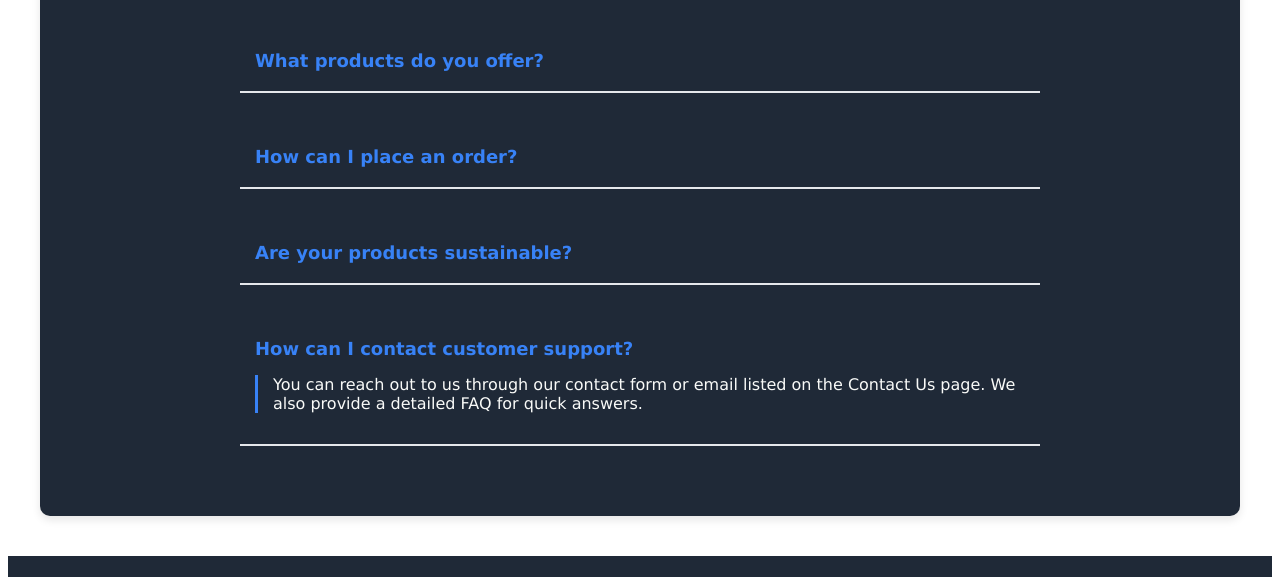
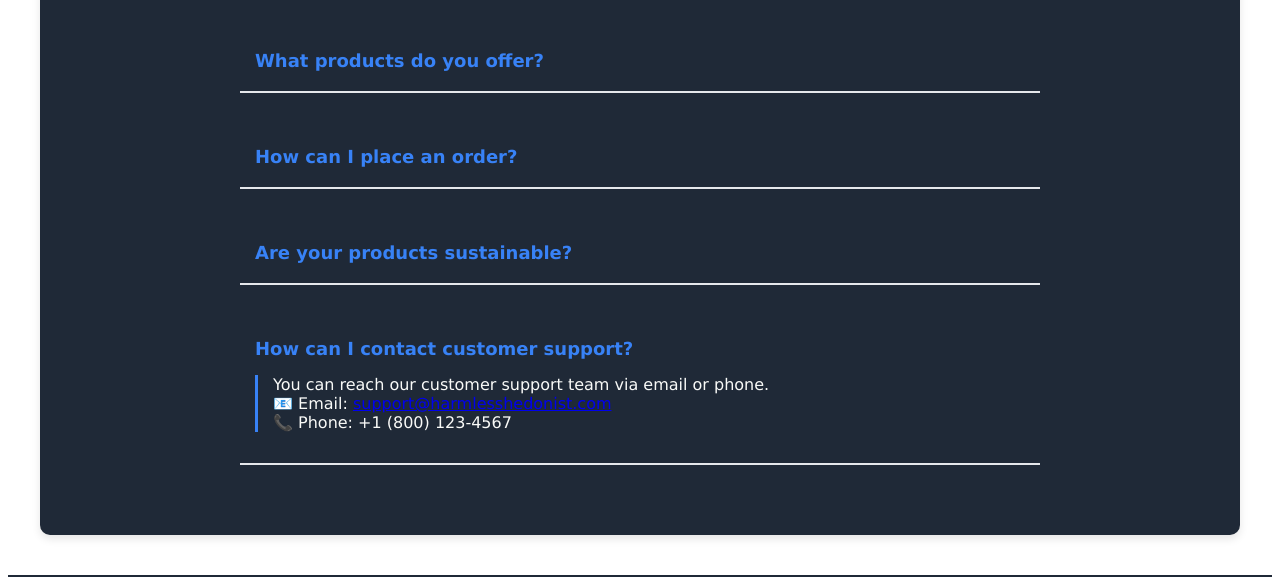
Before and after one commit to willishotel/harmless-hedonist, a website: page faq.html in a window 1280 px wide. Both pictures are taken after a click on the element "How can I contact customer support?". Shown: the part 708-1285 px from the top of the page. Drawn offline with Linux system fonts and the light colour scheme.

Commit message:
Added contact info

```diff
--- a/faq.html
+++ b/faq.html
@@ -69,8 +69,11 @@
 
             <div class="faq-item">
                 <p class="faq-question">How can I contact customer support?</p>
-                <p class="faq-answer">You can reach out to us through our contact form or email listed on the Contact Us page. We also provide a detailed FAQ for quick answers.</p>
-            </div>
+                <p class="faq-answer">
+                    You can reach our customer support team via email or phone.<br>
+                    📧 Email: <a href="mailto:support@harmlesshedonist.com">support@harmlesshedonist.com</a><br>
+                    📞 Phone: +1 (800) 123-4567
+                </p>
         </main>
 
         <!-- Footer -->
```
